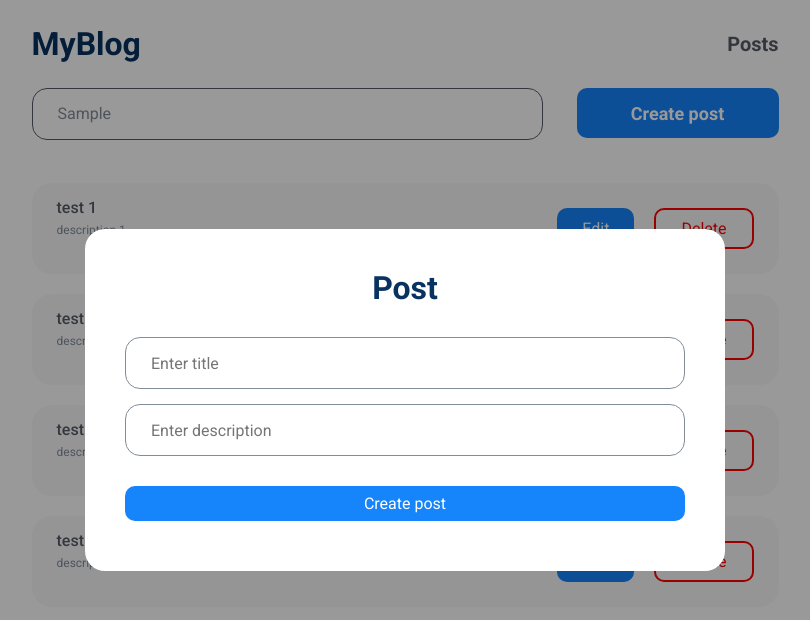
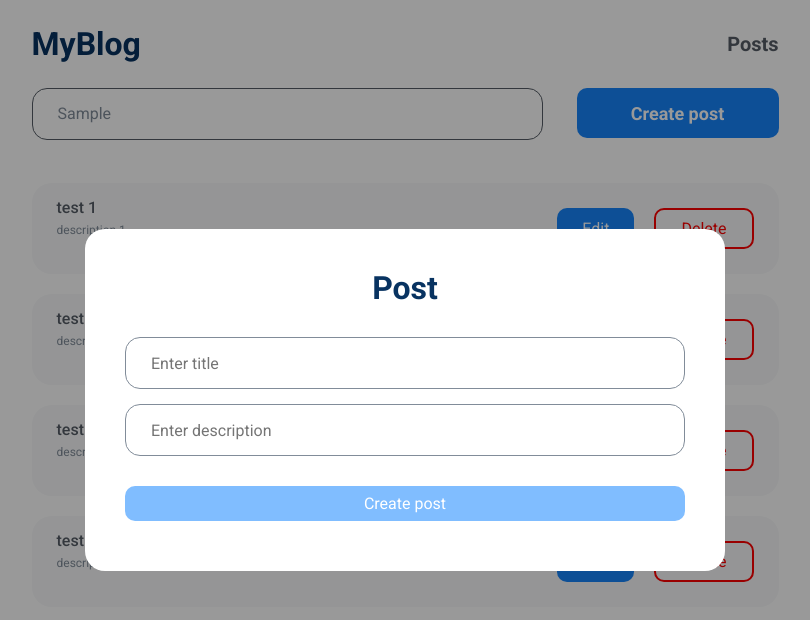
Before and after one commit to piskarev06/my-blog, a React (Create React App) app: page / in a window 1280 px wide. Both pictures are taken after typing "Sample" into the empty fields and a click on the button "Create post". Shown: the top 620 px of the page, without its empty margins (235-1045 px from the left). Built offline with nearby package versions, Linux system fonts and the light colour scheme; data requests are answered from the project's data file.

Commit message:
collecting data from form

```diff
--- a/src/components/CreatePost/CreatePost.styled.ts
+++ b/src/components/CreatePost/CreatePost.styled.ts
@@ -3,6 +3,10 @@ import styled from 'styled-components'
 import { baseTheme } from '../../styles/themes/baseTheme/baseTheme'
 import { InputStyled } from '../Input/Input.styled'
 import { ButtonStyled } from '../Button/Button.styled'
+
+interface CreateBtnProps {
+	disabled?: boolean
+}
 
 export const CreateTitle = styled.h2`
 	font-weight: 700;
@@ -27,8 +31,14 @@ export const CreateInputs = styled.div`
 	margin-bottom: 30px;
 `
 
-export const CreateBtn = styled(ButtonStyled)`
+export const CreateBtn = styled(ButtonStyled)<CreateBtnProps>`
 	width: 100%;
+
+	${(props) =>
+		props.disabled === true &&
+		`
+	background: #80BDFF;
+	 `}
 `
 
 export const CreateError = styled.div`
--- a/src/components/CreatePost/CreatePost.tsx
+++ b/src/components/CreatePost/CreatePost.tsx
@@ -3,15 +3,32 @@ import { useInput } from '../../hooks/useInput'
 
 import { CreateTitle, CreateInput, CreateInputs, CreateBtn, CreateError } from './CreatePost.styled'
 
-export const CreatePost: FC = () => {
+interface CreatePostProps {
+	setActive: (cond: boolean) => void
+}
+export const CreatePost: FC<CreatePostProps> = ({ setActive }) => {
 	const title = useInput('', { isEmpty: true, maxLenght: 12 })
 	const desc = useInput('', { isEmpty: true, maxLenght: 25 })
+	type TitleType = typeof title
+	type DescType = typeof desc
+
+	const onSubmit = (e: any, title: TitleType, desc: DescType) => {
+		e.preventDefault()
+		console.log(title.value, desc.value)
+
+		setActive(false)
+
+		title.setValue('')
+		title.setIsDerty(false)
+		desc.setValue('')
+		desc.setIsDerty(false)
+	}
 
 	return (
 		<>
 			<CreateTitle>Post</CreateTitle>
 
-			<form>
+			<form onSubmit={(e) => onSubmit(e, title, desc)}>
 				<CreateInputs>
 					{title.isDerty && title.isEmpty && <CreateError>Title must not be empty</CreateError>}
 					{title.isDerty && title.maxLenght && (
@@ -39,7 +56,12 @@ export const CreatePost: FC = () => {
 					/>
 				</CreateInputs>
 
-				<CreateBtn type="submit">Create post</CreateBtn>
+				<CreateBtn
+					disabled={desc.isEmpty || desc.maxLenght || title.isEmpty || title.maxLenght}
+					type="submit"
+				>
+					Create post
+				</CreateBtn>
 			</form>
 		</>
 	)
--- a/src/hooks/useInput.ts
+++ b/src/hooks/useInput.ts
@@ -20,5 +20,7 @@ export const useInput = (initialValue: string, validations: any) => {
 		onBlur,
 		isDerty,
 		...valid,
+		setValue,
+		setIsDerty,
 	}
 }
--- a/src/pages/HomePage/HomePage.tsx
+++ b/src/pages/HomePage/HomePage.tsx
@@ -27,7 +27,7 @@ export const HomePage: FC = () => {
 				<PostList posts={posts} />
 
 				<Modal active={activeModal} setActive={setActiveModal}>
-					<CreatePost />
+					<CreatePost setActive={setActiveModal} />
 				</Modal>
 			</div>
 		</main>
```
